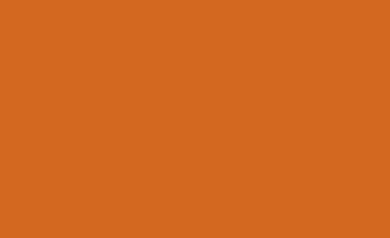
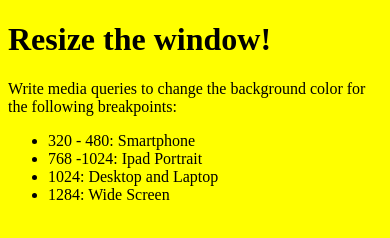
Before and after one commit to zucar0/BeduResponsive, a plain HTML site: page index.html in a window 390 px wide. Drawn offline with Linux system fonts and the light colour scheme.

Commit message:
Se agrega texto sobre breakpoints

```diff
--- a/estilos.css
+++ b/estilos.css
@@ -4,6 +4,6 @@ body{
 /*Primer MediaQuerie*/
 @media (max-width: 575px){
     body{
-        background-color: chocolate;
+        background-color: yellow;
     }
 }
--- a/index.html
+++ b/index.html
@@ -8,5 +8,15 @@
 </head>
 <body>
     <!-- Primer Media Querie -->
+    <h1>Resize the window!</h1>
+    <p>
+        Write media queries to change the background color for the following breakpoints:
+        <ul>
+            <li>320 - 480: Smartphone</li>
+            <li>768 -1024: Ipad Portrait</li>
+            <li>1024: Desktop and Laptop</li>
+            <li>1284: Wide Screen</li>
+        </ul>
+    </p>
 </body>
 </html>
```
